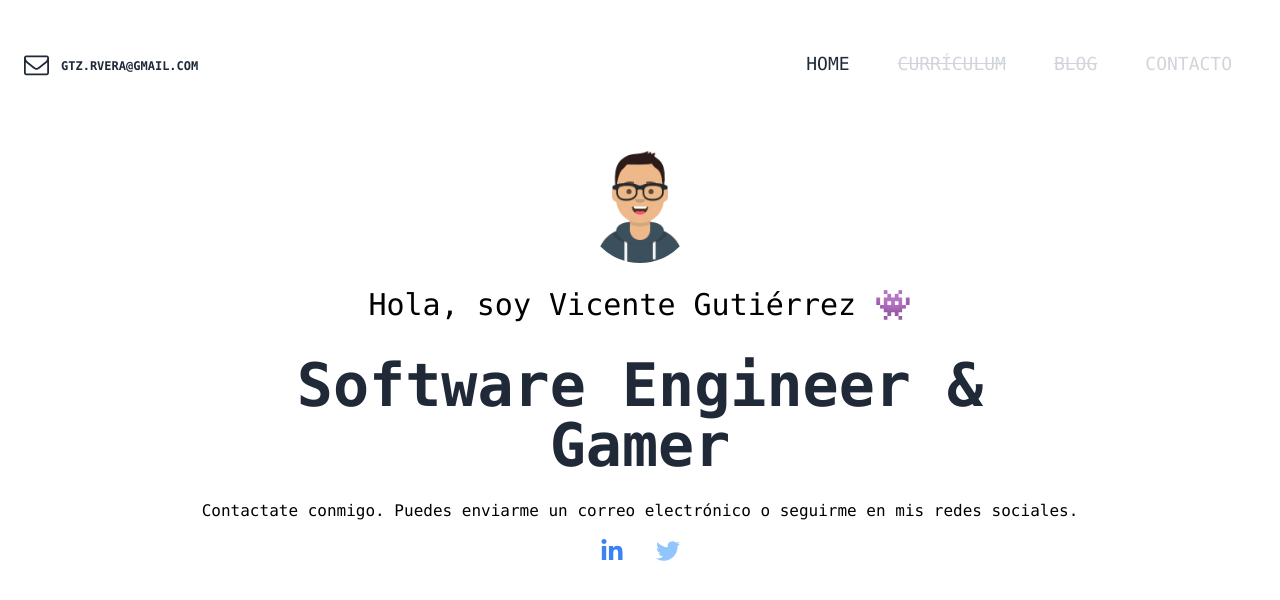
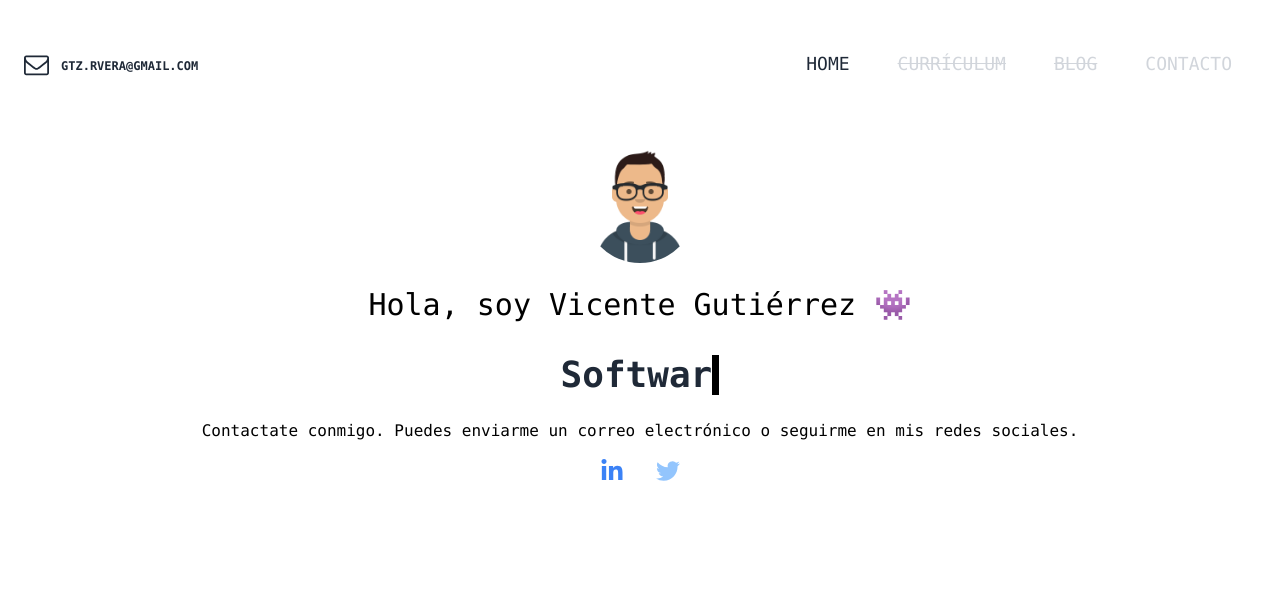
Before and after one commit to vcgtz/about-me, a Vue app: page / in a window 1280 px wide. Shown: the top 600 px of the page. Built offline with nearby package versions, Linux system fonts and the light colour scheme; the HTML template or start-up script is replaced by a standard one.

Commit message:
Add component with type writting effect

```diff
--- /dev/null
+++ b/src/components/Writer.vue
@@ -0,0 +1,108 @@
+<template>
+  <div class="is-typed">
+    <slot />
+    <span class="typed">{{ typeValue }}</span>
+    <span :class="caret + ' ' + { typing: typeStatus }" class="animate-blink">&nbsp;</span>
+  </div>
+</template>
+
+<script>
+export default {
+  name: 'Writter',
+  props: {
+    array: {
+      type: Array,
+      required: true,
+    },
+    eraseSpeed: {
+      type: Number,
+      default: 100,
+    },
+    typeSpeed: {
+      type: Number,
+      default: 200,
+    },
+    delay: {
+      type: Number,
+      default: 2000,
+    },
+    intervals: {
+      type: Number,
+      default: 500
+    },
+    start: {
+      type: Number,
+      default: 0
+    },
+    caret: {
+      type: String,
+      default: 'cursor'
+    }
+  },
+  data: () => ({
+    typeValue: '',
+    typeStatus: false,
+    arrayIndex: 0,
+    charIndex: 0,
+  }),
+  methods: {
+    typewriter() {
+      if (this.charIndex < this.array[this.arrayIndex].length) {
+        if (!this.typeStatus) {
+          this.typeStatus = true;
+        }
+
+        this.typeValue += this.array[this.arrayIndex].charAt(this.charIndex);
+        this.charIndex += 1;
+
+        setTimeout(this.typewriter, this.typeSpeed);
+      } else {
+        this.typeStatus = false;
+        setTimeout(this.eraser, this.delay);
+      }
+    },
+    eraser() {
+      if (this.charIndex > 0) {
+        if (!this.typeStatus) {
+          this.typeStatus = true;
+        }
+
+        this.typeValue = this.array[this.arrayIndex].substring(0, this.charIndex - 1);
+        this.charIndex -= 1;
+
+        setTimeout(this.eraser, this.eraseSpeed);
+      } else {
+        this.typeStatus = false;
+        this.arrayIndex += 1;
+
+        if (this.arrayIndex >= this.array.length) {
+          this.arrayIndex = 0;
+        }
+
+        setTimeout(this.typewriter, this.typeSpeed + this.intervals);
+      }
+    },
+  },
+  created() {
+    setTimeout(this.typewriter, this.start);
+  },
+};
+</script>
+
+<style scoped>
+  .is-typed span.cursor {
+    display: inline-block;
+    width: 0.2em;
+    background-color: black;
+    animation: blink 1s infinite;
+  }
+
+  .is-typed span.underscore {
+    display: inline-flex;
+    width: 10px;
+    height: 2px;
+    align-items:flex-end;
+    background-color: black;
+    animation: blink 1s infinite;
+  }
+</style>
--- a/src/views/Home.vue
+++ b/src/views/Home.vue
@@ -9,9 +9,11 @@
           <img src="@/assets/profile.png" class="rounded-full w-28 mx-auto"/>
           <p class="text-3xl my-6 text-center dark:text-white">Hola, soy Vicente Gutiérrez 👾</p>
 
-          <h2 class="max-w-3xl text-5xl md:text-6xl font-bold mx-auto dark:text-white text-gray-800 text-center py-2">
-            Software Engineer & Gamer
-          </h2>
+          <Writer
+            :array="descriptions"
+            :typeSpeed="typeSpeed"
+            :eraseSpeed="eraseSpeed"
+            class="max-w-3xl text-4xl md:text-4xl font-bold mx-auto dark:text-white text-gray-800 text-center py-2" />
 
           <div class="flex items-center justify-center mt-4">
             Contactate conmigo. Puedes enviarme un correo electrónico o seguirme en mis redes sociales.
@@ -41,9 +43,15 @@
 
 <script>
 import Header from '@/components/Header.vue';
+import Writer from '@/components/Writer.vue';
 
 export default {
-  components: { Header },
+  components: { Header, Writer },
   name: 'Home',
+  data: () => ({
+    descriptions: ['Software Engineer', 'Backend Developer', 'Gamer', 'Geek'],
+    typeSpeed: 150,
+    eraseSpeed: 50,
+  }),
 }
 </script>
--- a/tailwind.config.js
+++ b/tailwind.config.js
@@ -2,7 +2,18 @@ module.exports = {
   purge: ['./index.html', './src/**/*.{vue,js,ts,jsx,tsx}'],
   darkMode: false, // or 'media' or 'class'
   theme: {
-    extend: {},
+    extend: {
+      keyframes: {
+        blink: {
+          '49%': { 'background-color': '#27272a' },
+          '50%': { 'background-color': 'transparent' },
+          '99%': { 'background-color': 'transparent' },
+        }
+      },
+      animation: {
+        blink: 'blink 1s ease-in-out infinite',
+      }
+    },
   },
   variants: {
     extend: {},
```
Also changed, not shown: 1 other file (tests, documents, lock files or other folders).
